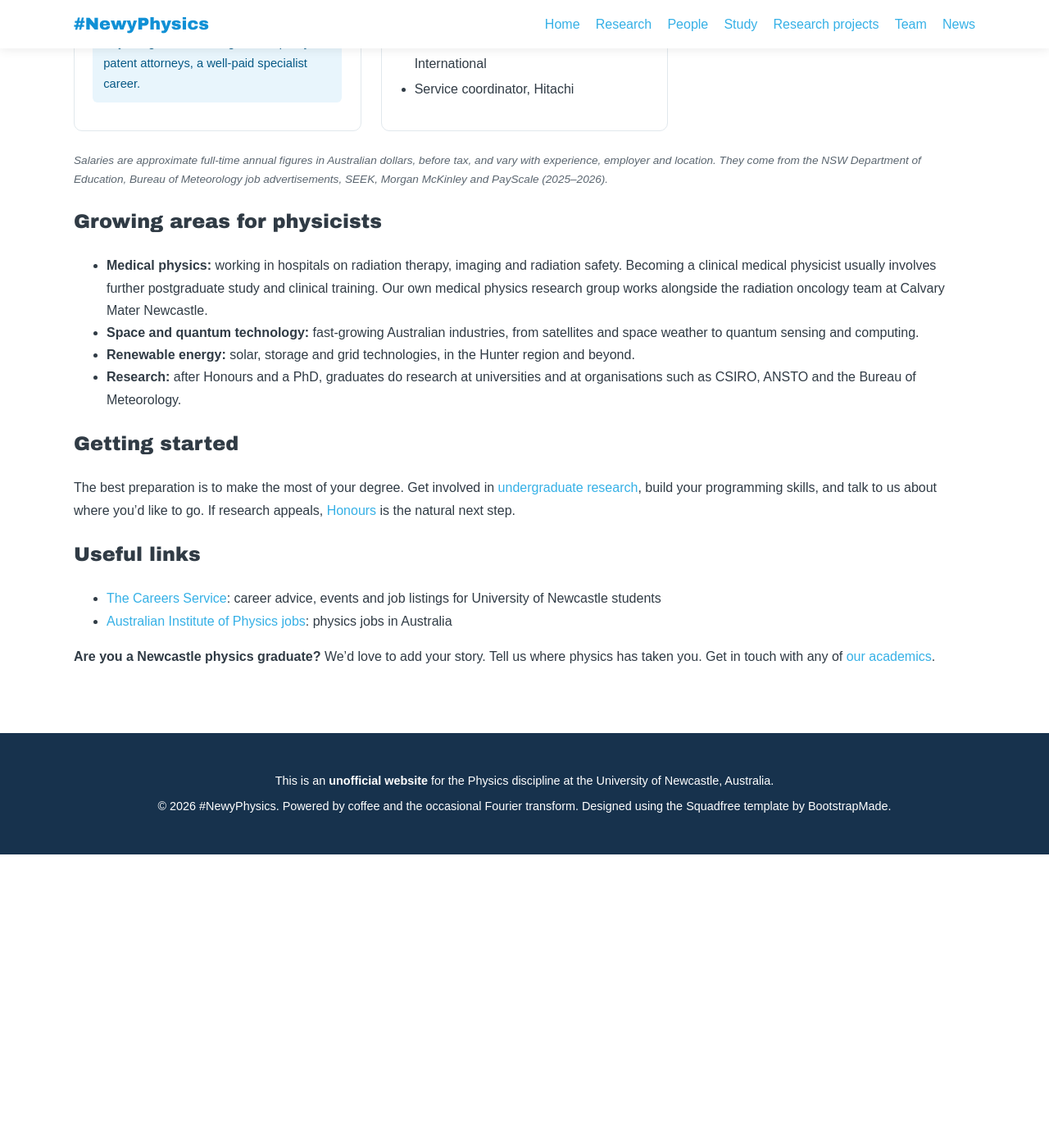
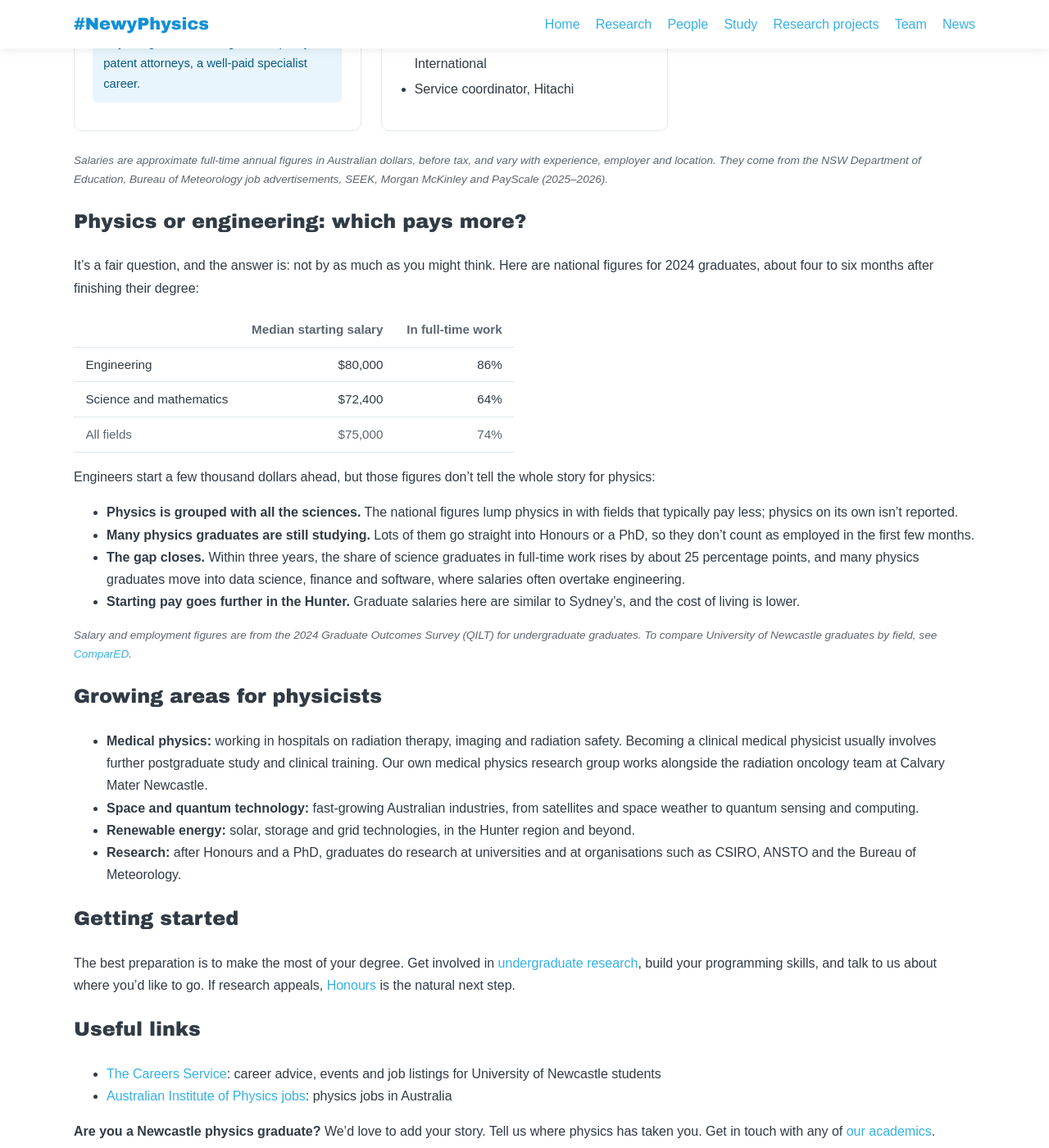
Before and after one commit to NewyPhysics/unofficial_homepage, a Jekyll site: the page built from _teaching/careers.md, in a window 1280 px wide and 1400 px high, scrolled down 3081 px. Shown: the whole window at 82% size. Built offline with Jekyll 4.4.1, drawn with Linux system fonts in a browser that asks for light colours; before the commit the page ends 4123 px from its top, so only the background shows below that.

Commit message:
Careers page: physics vs engineering salaries
Co-Authored-By: Claude Opus 5.5 <noreply@anthropic.com>
Claude-Session: https://claude.ai/code/session_01LYcBCLwvG5rvH6dJMd99nN

```diff
--- a/_teaching/careers.md
+++ b/_teaching/careers.md
@@ -113,6 +113,26 @@ Graduates of our physics (and former photonics) Bachelor and Honours programs wo
 
 <p class="salary-note">Salaries are approximate full-time annual figures in Australian dollars, before tax, and vary with experience, employer and location. They come from the NSW Department of Education, Bureau of Meteorology job advertisements, SEEK, Morgan McKinley and PayScale (2025–2026).</p>
 
+## Physics or engineering: which pays more?
+
+It's a fair question, and the answer is: not by as much as you might think. Here are national figures for 2024 graduates, about four to six months after finishing their degree:
+
+| | Median starting salary | In full-time work |
+|---|---|---|
+| Engineering | $80,000 | 86% |
+| Science and mathematics | $72,400 | 64% |
+| All fields | $75,000 | 74% |
+{: .salary-table}
+
+Engineers start a few thousand dollars ahead, but those figures don't tell the whole story for physics:
+
+- **Physics is grouped with all the sciences.** The national figures lump physics in with fields that typically pay less; physics on its own isn't reported.
+- **Many physics graduates are still studying.** Lots of them go straight into Honours or a PhD, so they don't count as employed in the first few months.
+- **The gap closes.** Within three years, the share of science graduates in full-time work rises by about 25 percentage points, and many physics graduates move into data science, finance and software, where salaries often overtake engineering.
+- **Starting pay goes further in the Hunter.** Graduate salaries here are similar to Sydney's, and the cost of living is lower.
+
+<p class="salary-note">Salary and employment figures are from the 2024 Graduate Outcomes Survey (QILT) for undergraduate graduates. To compare University of Newcastle graduates by field, see <a href="https://www.compared.edu.au">ComparED</a>.</p>
+
 ## Growing areas for physicists
 
 - **Medical physics:** working in hospitals on radiation therapy, imaging and radiation safety. Becoming a clinical medical physicist usually involves further postgraduate study and clinical training. Our own medical physics research group works alongside the radiation oncology team at Calvary Mater Newcastle.
--- a/assets/css/style.css
+++ b/assets/css/style.css
@@ -219,3 +219,10 @@ h1, h2, h3, .logo h1 {
 .news-date { margin:0 0 .3rem; font-size:.85rem; font-weight:700; color:var(--uon-dark-blue); text-transform:uppercase; letter-spacing:.04em; }
 .event-details { background:#e8f5fc; border-left:4px solid var(--uon-blue); padding:.8rem 1.1rem; }
 .news-poster { display:block; width:100%; max-width:480px; height:auto; margin:1.5rem 0; border-radius:8px; box-shadow:0 3px 18px rgba(0,0,0,.1); }
+
+/* Simple data tables */
+.salary-table { border-collapse:collapse; margin:1rem 0; min-width:min(520px,100%); font-size:.95rem; }
+.salary-table th, .salary-table td { padding:.5rem .9rem; border-bottom:1px solid #e1e8ed; text-align:left; }
+.salary-table th { color:#5b6670; font-weight:700; }
+.salary-table td:nth-child(n+2), .salary-table th:nth-child(n+2) { text-align:right; font-variant-numeric:tabular-nums; }
+.salary-table tr:last-child td { color:#5b6670; }
```
